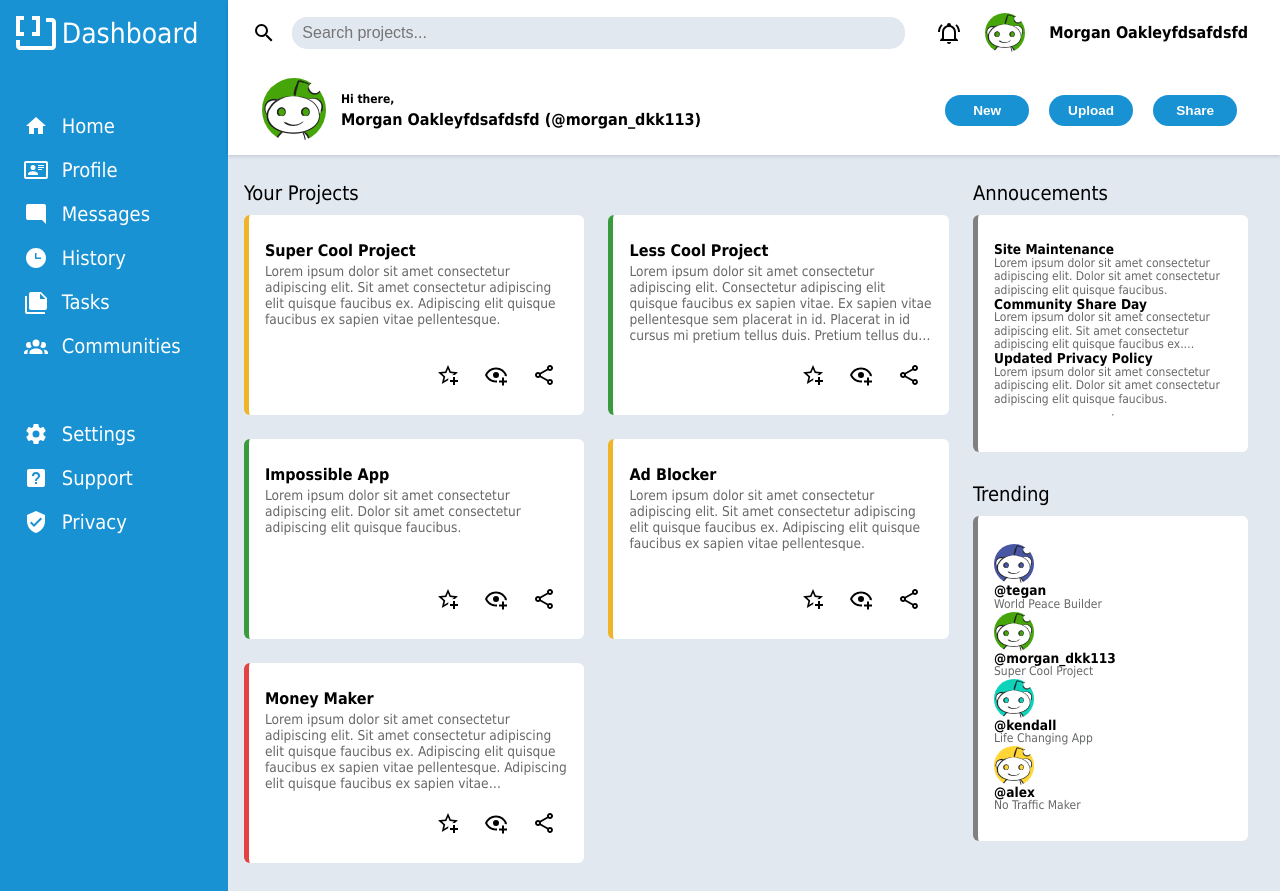
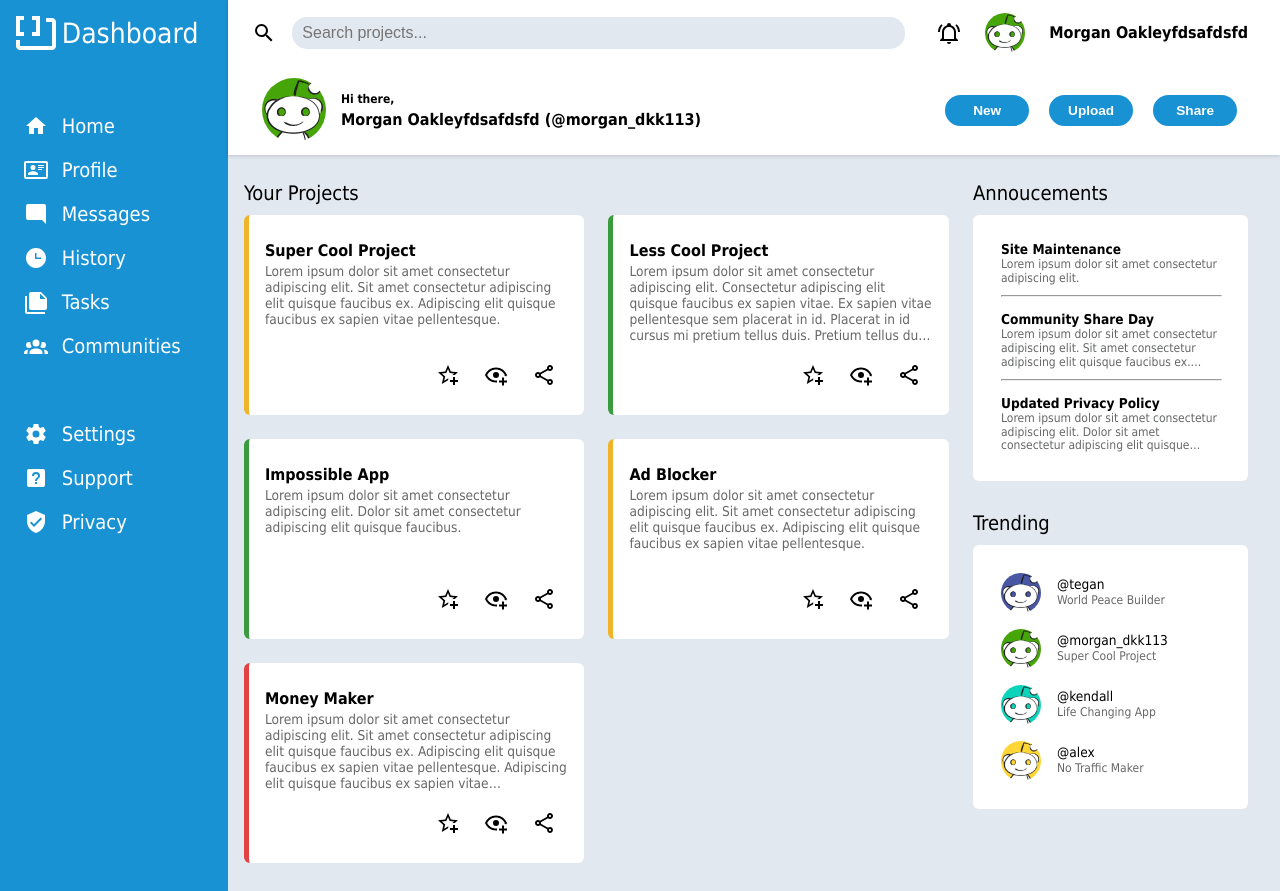
Before and after one commit to AlexDeL8/odin-admin-dashboard-react, a React (Vite) app: page / in a window 1280 px wide. Built offline with nearby package versions, Linux system fonts and the light colour scheme.

Commit message:
feat: styling for secondary section cards

```diff
--- a/src/announcements.ts
+++ b/src/announcements.ts
@@ -6,7 +6,7 @@ export type Annoucement = {
 const annoucementList: Annoucement[] = [
     {
         title: "Site Maintenance",
-        description: "Lorem ipsum dolor sit amet consectetur adipiscing elit. Dolor sit amet consectetur adipiscing elit quisque faucibus."
+        description: "Lorem ipsum dolor sit amet consectetur adipiscing elit."
     },
     {
         title: "Community Share Day",
--- a/src/components/ContentCard.tsx
+++ b/src/components/ContentCard.tsx
@@ -30,24 +30,25 @@ const ContentCard = (props: ContentCardProps) => {
       {props.data.map((data) => {
         if(isTrendingUserArray(data)) {
           return (
-            <>
+            <div className='trendingUserContainer'>
               <ProfilePic image={data.profilePic ?? defaultProfilePic} />
               <div className='trendingUserInfo'>
                 <div className='cardTitle'>@{data.handle}</div>
                 <div className='cardDescription'>{data.title}</div>
               </div>
-            </>
+              {props.divider ? <hr /> : null}
+            </div>
           )
         } else if(isAnnoucement(data)) {
           return (
-            <>
+            <div className='annoucementContainer'>
               <div className='cardTitle'>{data.title}</div>
               <div className='cardDescription'>{data.description}</div>
-            </>
+              {props.divider ? <hr /> : null}
+            </div>
           )
         }
       })}
-      {props.divider ? <hr /> : null}
     </>
   } else {
     card =
--- a/src/components/ContentSection.tsx
+++ b/src/components/ContentSection.tsx
@@ -38,13 +38,13 @@ const ContentSection = (props: ContentSectionProps) => {
         break;
     case "array":
       sectionContent =
-        <div className='contentCard'>
+        <div className='contentCard trendingUsersContentCard'>
           <ContentCard data={props.cardData.data} />
         </div>
         break;
     case "arrayDiv":
       sectionContent =
-        <div className='contentCard'>
+        <div className='contentCard annoucementContentCard'>
           <ContentCard data={props.cardData.data} divider={true} />
         </div>
       break;
--- a/src/components/DashboardContent.css
+++ b/src/components/DashboardContent.css
@@ -45,6 +45,8 @@
 .contentContainer.secondaryContentContainer .contentCard {
     display: flex;
     flex-direction: column;
+    border: none;
+    padding: 1.75rem
 }
 
 .cardTextContainer {
@@ -68,6 +70,8 @@
     text-overflow: ellipsis;
     white-space: normal;
 }
+
+/* Main Content Cards */
 
 .contentContainer.mainContentContainer .cardTitle {
     font-size: 1rem;
@@ -115,6 +119,50 @@
     cursor: pointer;
 }
 
+/* Secondary Content Cards */
+.contentContainer.secondaryContentContainer .annoucementContentCard {
+    display: flex;
+    flex-direction: column;
+    row-gap: 0.5rem;
+}
+
+.contentContainer.secondaryContentContainer .annoucementContainer {
+    display: flex;
+    flex-direction: column;
+    row-gap: 0.1rem;
+}
+
+.annoucementContainer > hr {
+    width: 100%;
+}
+
+.contentContainer.secondaryContentContainer .annoucementContentCard > .annoucementContainer:last-child > hr {
+    display: none;
+}
+
+.contentContainer.secondaryContentContainer .trendingUsersContentCard {
+    display: flex;
+    flex-direction: column;
+    row-gap: 1rem;
+}
+
+.contentContainer.secondaryContentContainer .trendingUserContainer {
+    display: flex;
+    flex-direction: row;
+    align-items: center;
+    column-gap: 1rem;
+}
+
+.trendingUserInfo {
+    display: flex;
+    flex-direction: column;
+    row-gap: 0.2rem;
+}
+
+.trendingUserInfo > .cardTitle {
+    font-weight: normal;
+}
+
 @media(max-width: 579px) {
 
 }
```
